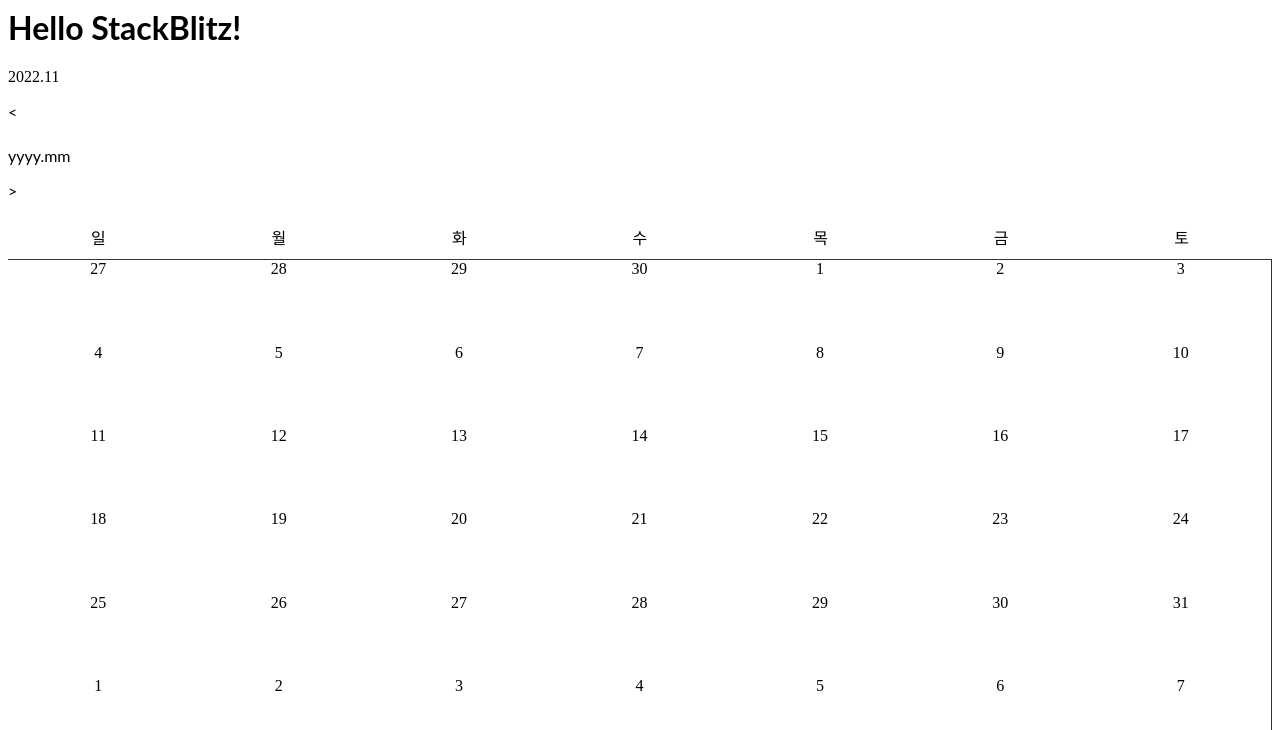
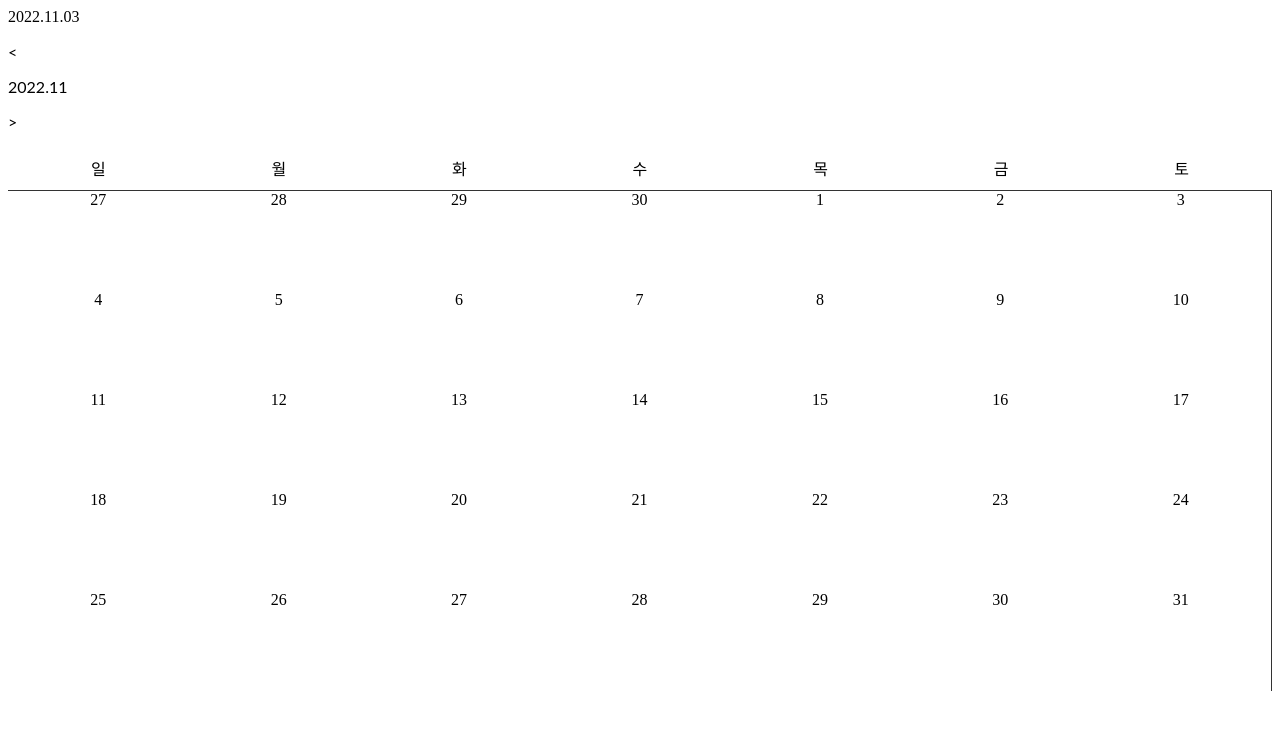
Before and after one commit to Haeryun88/DatePicker, a React (Create React App) app: page / in a window 1280 px wide. Shown: the top 730 px of the page. Built offline with nearby package versions, Linux system fonts and the light colour scheme.

Commit message:
2 files modified

```diff
--- a/App.tsx
+++ b/App.tsx
@@ -4,7 +4,6 @@ import DatePicker from './DatePicker';
 export default function App() {
   return (
     <div>
-      <h1>Hello StackBlitz!</h1>
       <DatePicker />
     </div>
   );
--- a/DatePicker.tsx
+++ b/DatePicker.tsx
@@ -17,7 +17,7 @@ const DatePicker = () => {
   //월 구하기
   const [month, setMonth] = React.useState(nowdate.getMonth() + 1);
   //날짜 구하기
-  const [day, setDay] = React.useState(1);
+  const [day, setDay] = React.useState(nowdate.getDay());
 
   //이전 연도와 지금 연도
   const prevLast = new Date(year, month, 0);
@@ -43,7 +43,7 @@ const DatePicker = () => {
     }
   }
 
-  for (let i = 1; i < 14 - TLDay; i++) {
+  for (let i = 1; i < 7 - TLDay; i++) {
     nextDates.push(i);
   }
 
@@ -57,17 +57,42 @@ const DatePicker = () => {
     console.log(dayValue);
     setDay(dayValue);
   };
+
+  //이전 버튼을 클릭했을시
+  const onPrevMonth = () => {
+    setMonth(month - 1);
+    if (month < 2) {
+      setYear(year - 1);
+      setMonth(12);
+    }
+  };
+  //이후 버튼을 클릭했을시
+  const onNextMonth = () => {
+    setMonth(month + 1);
+    if (month > 11) {
+      setYear(year + 1);
+      setMonth(1);
+    }
+  };
+
   return (
     <div>
       <div className="calendar">
         <div className="header">
-          <div className="year-month">
-            {year}.{month < 10 ? '0' + month : month}
+          <div>
+            {year}.{month < 10 ? '0' + month : month}.
+            {day < 10 ? '0' + day : day}
           </div>
           <div className="nav">
-            <p className="nav-btn go-prev">&lt;</p>
-            <p className="Days">yyyy.mm</p>
-            <p className="nav-btn go-next">&gt;</p>
+            <p onClick={onPrevMonth} className="nav-btn go-prev">
+              &lt;
+            </p>
+            <p className="year-month">
+              {year}.{month < 10 ? '0' + month : month}
+            </p>
+            <p onClick={onNextMonth} className="nav-btn go-next">
+              &gt;
+            </p>
           </div>
         </div>
         <div className="main">
```
